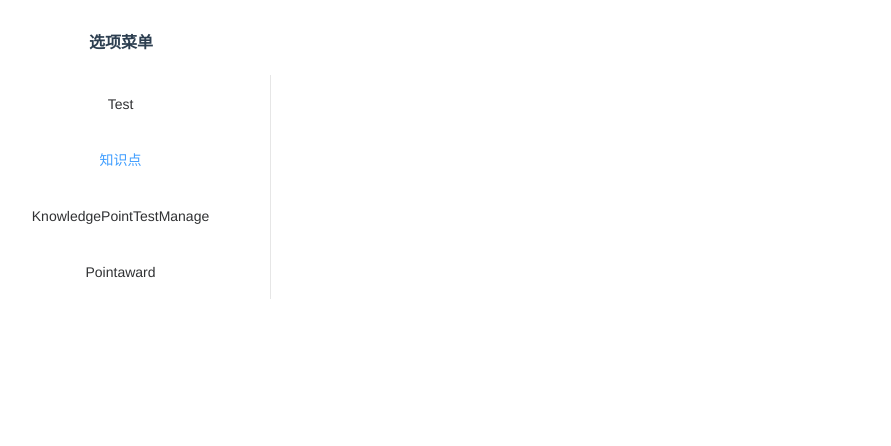
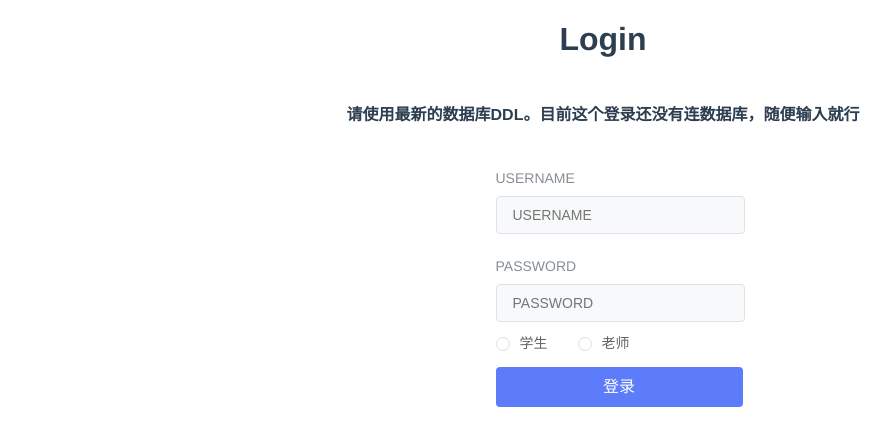
Before and after one commit to zehang-yu/study-dev, a Vue app: page /login in a window 1280 px wide. Shown: the top 446 px of the page, without its empty margins (37-928 px from the left). Built offline with nearby package versions, Linux system fonts and the light colour scheme; what vue2-org-tree would draw is missing.

Commit message:
增加登录页，区分学生和老师

```diff
--- a/src/App.vue
+++ b/src/App.vue
@@ -1,82 +1,25 @@
 <template>
   <div id="app">
-    <!--
-    <nav>
-      <router-link to="/test">Test</router-link> |
-<<<<<<< HEAD
-      <router-link to="/kps" param>知识点</router-link>
-=======
-      <router-link to="/kps" param>知识点</router-link>|
->>>>>>> 5359acfd5ff5aac8763dcbdc4ecbd46f394c694b
-      <br />
-      <router-link to="/mamagekptest">KnowledgePointTestManage</router-link>|
-      <router-link to="/award">Pointaward</router-link>|
-    </nav>
-    -->
-    <div class="left-box">
-      <el-col class="container-left" :span="12">
-        <h4>选项菜单</h4>
-        <el-menu
-          default-active="2"
-          class="el-menu-vertical-demo"
-          @open="handleOpen"
-          @close="handleClose"
-        >
-          <el-menu-item index="1" @click="toLink('/')">
-            <span slot="title">Test</span>
-          </el-menu-item>
-
-          <el-menu-item index="2" @click="toLink('/kps')">
-            <span slot="title">知识点</span>
-          </el-menu-item>
-          <el-menu-item index="3" @click="toLink('/mamagekptest')">
-            <span slot="title">KnowledgePointTestManage </span>
-          </el-menu-item>
-          <el-menu-item index="4" @click="toLink('/award')">
-            <span slot="title">Pointaward</span>
-          </el-menu-item>
-        </el-menu>
-      </el-col>
-    </div>
-
-    <div class="container-right">
-      <router-view></router-view>
-    </div>
+    <router-view></router-view>
   </div>
 </template>
 <script>
-export default {
-  methods: {
-    toLink(url, param) {
-      this.$router.push(url, param);
-    },
-  },
-};
+export default {};
 </script>
 
-<style scoped>
+<style>
 #app {
   font-family: Avenir, Helvetica, Arial, sans-serif;
   -webkit-font-smoothing: antialiased;
   -moz-osx-font-smoothing: grayscale;
   text-align: center;
   color: #2c3e50;
-  display: flex;
-  flex-direction: row;
-  width: 100vw;
-  height: 100vh;
 }
-.container-left {
-  width: 300px;
-}
-.container-right {
-  flex: 1;
-}
-a {
-  text-decoration: none;
-  color: #000;
-}
-.router-link-active {
-  text-decoration: none;
+html,
+body,
+#app {
+  margin: 0;
+  height: 100%;
+  width: 100%;
 }
 </style>
--- /dev/null
+++ b/src/components/LoginForm.vue
@@ -0,0 +1,107 @@
+<template>
+  <form class="login-form">
+    <div class="login-form-item">
+      <label class="form-item-label">USERNAME</label>
+      <input class="form-item-input" v-model="account" placeholder="USERNAME" />
+    </div>
+    <div class="login-form-item">
+      <label class="form-item-label">PASSWORD</label>
+      <input
+        class="form-item-input"
+        v-model="password"
+        type="password"
+        placeholder="PASSWORD"
+      />
+    </div>
+    <div class="login-form-item">
+      <el-radio-group v-model="radio">
+        <el-radio label="student">学生</el-radio>
+        <el-radio label="teacher">老师</el-radio>
+      </el-radio-group>
+      <div class="login-form-button" @click="handleLogin()">登录</div>
+    </div>
+  </form>
+</template>
+<script>
+//import { login } from "@/request/api";
+export default {
+  name: "LoginForm",
+
+  data() {
+    return {
+      account: "",
+      password: "",
+      radio: "",
+    };
+  },
+
+  methods: {
+    handleLogin() {
+      if (this.account === "" || this.password === "") {
+        alert("用户名或密码为空");
+        return;
+      }
+      alert("登录成功");
+      localStorage.setItem(
+        "userInfo",
+        JSON.stringify({ account: this.account, type: this.radio })
+      );
+      this.$router.push("/");
+      //   login({ account: this.account, password: this.password }).then(
+      //     (result) => {
+      //       console.log(result);
+      //       alert("登录成功");
+      //       localStorage.setItem(
+      //         "userInfo",
+      //         JSON.stringify({ account: this.account, type: this.radio })
+      //       );
+      //       this.$router.push("/");
+      //     }
+      //   );
+    },
+  },
+};
+</script>
+<style lang="less" scoped>
+.login-form {
+  .login-form-item {
+    display: flex;
+    flex-direction: column;
+    align-items: flex-start;
+    margin-top: 14px;
+    width: 100%;
+    .form-item-label {
+      line-height: 36px;
+      height: 36px;
+      font-size: 14px;
+      color: #868e96;
+    }
+    .form-item-input {
+      width: 100%;
+      outline: none;
+      border: solid 1px #dee2e6;
+      border-radius: 4px;
+      background: #f8f9fa;
+      height: 36px;
+      padding: 0 16px;
+      font-size: 14px;
+    }
+
+    .login-form-button {
+      cursor: pointer;
+      margin-top: 14px;
+      text-align: center;
+      width: 100%;
+      background: #5c7cfa;
+      padding: 0 16px;
+      height: 40px;
+      line-height: 40px;
+      border-radius: 4px;
+      color: #fff;
+      &:active {
+        background-color: #4343fe;
+      }
+    }
+  }
+}
+</style>
--- a/src/main.js
+++ b/src/main.js
@@ -3,8 +3,8 @@
 import router from "./router";
 import ElementUI from "element-ui";
 import "element-ui/lib/theme-chalk/index.css";
-import Tree from 'vue2-org-tree';
-import 'vue2-org-tree/dist/style.css';
+import Tree from "vue2-org-tree";
+import "vue2-org-tree/dist/style.css";
 
 Vue.config.productionTip = false;
 Vue.use(ElementUI);
--- a/src/request/api.js
+++ b/src/request/api.js
@@ -1,5 +1,5 @@
 import Network from "./network";
-export const register = (data) => Network.post("/user/register", data);
+export const login = (data) => Network.post("/student/login", data);
 //hhk: 发请求先写这里(写给自己看的......)
 export const insertChoiceQuestion = (data) =>
   Network.post("/test/insertChoiceQuestion", data);
--- a/src/router/index.js
+++ b/src/router/index.js
@@ -1,20 +1,27 @@
 import Vue from "vue";
 import VueRouter from "vue-router";
+
+const originalPush = VueRouter.prototype.push;
+
+VueRouter.prototype.push = function push(location) {
+  return originalPush.call(this, location).catch((err) => err);
+};
 
 Vue.use(VueRouter);
 
 const routes = [
   {
-    path: "/about",
-    name: "about",
+    path: "/",
+    name: "home",
     // route level code-splitting
     // this generates a separate chunk (about.[hash].js) for this route
     // which is lazy-loaded when the route is visited.
     component: () =>
-      import(/* webpackChunkName: "about" */ "../views/AboutView.vue"),
-  },
+      import(/* webpackChunkName: "about" */ "../views/HomeView.vue"),
+
+    children: [
       {
-    path: "/",
+        path: "/test",
         name: "test",
         // route level code-splitting
         // this generates a separate chunk (about.[hash].js) for this route
@@ -23,7 +30,7 @@
           import(/* webpackChunkName: "about" */ "../views/TestView.vue"),
       },
       {
-    path: "/kps/:chapter",
+        path: "/kps/:chapter?",
         name: "KnowledgePoint",
         component: () => import("../views/KnowledgePoint.vue"),
       },
@@ -47,6 +54,17 @@
         component: () =>
           import(/* webpackChunkName: "about" */ "../views/PointawardView.vue"),
       },
+    ],
+  },
+  {
+    path: "/login",
+    name: "login",
+    // route level code-splitting
+    // this generates a separate chunk (about.[hash].js) for this route
+    // which is lazy-loaded when the route is visited.
+    component: () =>
+      import(/* webpackChunkName: "about" */ "../views/LoginView.vue"),
+  },
 ];
 
 const router = new VueRouter({
--- a/src/views/HomeView.vue
+++ b/src/views/HomeView.vue
@@ -1,18 +1,116 @@
 <template>
-  <div class="home">
-    <img alt="Vue logo" src="../assets/logo.png" />
-    <HelloWorld msg="Welcome to Your Vue.js App" />
+  <div class="home-container">
+    <!--
+    <nav>
+      <router-link to="/test">Test</router-link> |
+      <router-link to="/kps" param>知识点</router-link>
+      <br />
+      <router-link to="/mamagekptest">KnowledgePointTestManage</router-link>|
+      <router-link to="/award">Pointaward</router-link>|
+    </nav>
+    -->
+    <template v-if="this.userType === 'student'">
+      <div class="left-box">
+        <div class="container-left">
+          <h4>选项菜单</h4>
+          <el-menu
+            default-active="1"
+            class="el-menu-vertical-demo"
+            @open="handleOpen"
+            @close="handleClose"
+          >
+            <el-menu-item index="1" @click="toLink('/test')">
+              <span slot="title">Test</span>
+            </el-menu-item>
+
+            <el-menu-item index="2" @click="toLink('/kps')">
+              <span slot="title">知识点</span>
+            </el-menu-item>
+          </el-menu>
+        </div>
+      </div>
+    </template>
+
+    <div class="left-box" v-else>
+      <div class="container-left">
+        <h4>选项菜单</h4>
+        <el-menu
+          default-active="3"
+          class="el-menu-vertical-demo"
+          @open="handleOpen"
+          @close="handleClose"
+        >
+          <el-menu-item index="3" @click="toLink('/mamagekptest')">
+            <span slot="title">KnowledgePointTestManage </span>
+          </el-menu-item>
+          <el-menu-item index="4" @click="toLink('/award')">
+            <span slot="title">Pointaward</span>
+          </el-menu-item>
+        </el-menu>
+      </div>
+    </div>
+
+    <div class="container-right">
+      <router-view></router-view>
+    </div>
   </div>
 </template>
-
 <script>
-// @ is an alias to /src
-import HelloWorld from "@/components/HelloWorld.vue";
-
 export default {
   name: "HomeView",
-  components: {
-    HelloWorld,
+  data() {
+    return {
+      userType: "",
+    };
+  },
+
+  methods: {
+    toLink(url, param) {
+      this.$router.push(url, param);
+    },
+    handleOpen() {},
+    handleClose() {},
+  },
+  mounted() {
+    // localstorage.get()
+    const userInfo = JSON.parse(localStorage.getItem("userInfo"));
+    console.log(userInfo);
+    if (!userInfo || !userInfo.account) {
+      this.$router.push({ path: "/login" });
+    } else {
+      //登录成功
+      console.log(userInfo.type);
+      this.userType = userInfo.type;
+      if (this.userType === "student") {
+        //如果登陆的是学生
+        this.$router.push({ path: "/test" });
+      } else {
+        this.$router.push({ path: "/mamagekptest" });
+      }
+    }
   },
 };
 </script>
+
+<style scoped>
+.home-container {
+  display: flex;
+  flex-direction: row;
+}
+.container-left {
+  width: 300px;
+}
+.container-right {
+  flex: 1;
+}
+a {
+  text-decoration: none;
+  color: #000;
+}
+.router-link-active {
+  text-decoration: none;
+}
+.left-box {
+  height: 100%;
+}
+</style>
--- a/src/views/KnowledgePointTestManageView.vue
+++ b/src/views/KnowledgePointTestManageView.vue
@@ -53,5 +53,6 @@
   width: 700px;
   margin: 0 auto;
   padding-bottom: 20px;
+  margin-top: 20px;
 }
 </style>
--- /dev/null
+++ b/src/views/LoginView.vue
@@ -0,0 +1,25 @@
+<template>
+  <div class="login">
+    <h1>Login</h1>
+    <h4>请使用最新的数据库DDL。目前这个登录还没有连数据库，随便输入就行</h4>
+    <LoginForm></LoginForm>
+  </div>
+</template>
+<script>
+import LoginForm from "@/components/LoginForm";
+export default {
+  name: "LoginView",
+  components: {
+    LoginForm: LoginForm,
+  },
+};
+</script>
+<style lang="less" scoped>
+.login {
+  width: 100%;
+  display: flex;
+  flex-direction: column;
+  align-items: center;
+  justify-content: center;
+}
+</style>
```
Also changed, not shown: 1 other file (tests, documents, lock files or other folders). Lines whose indentation alone changed are shown as unchanged.
